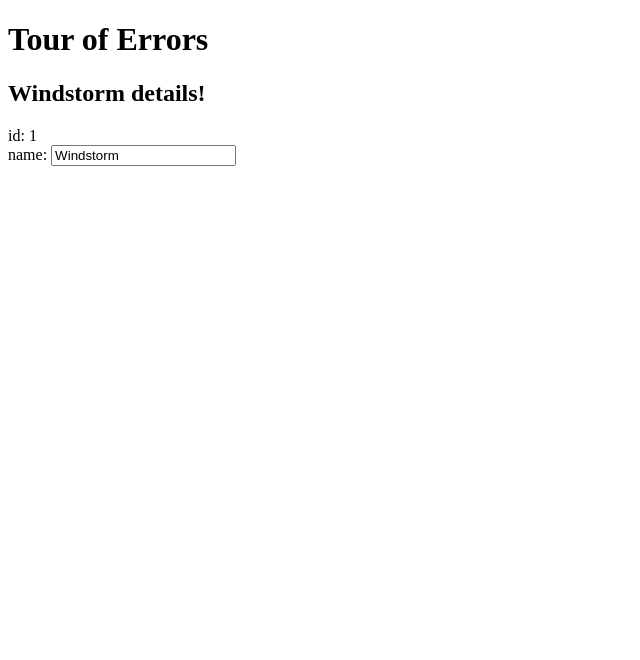
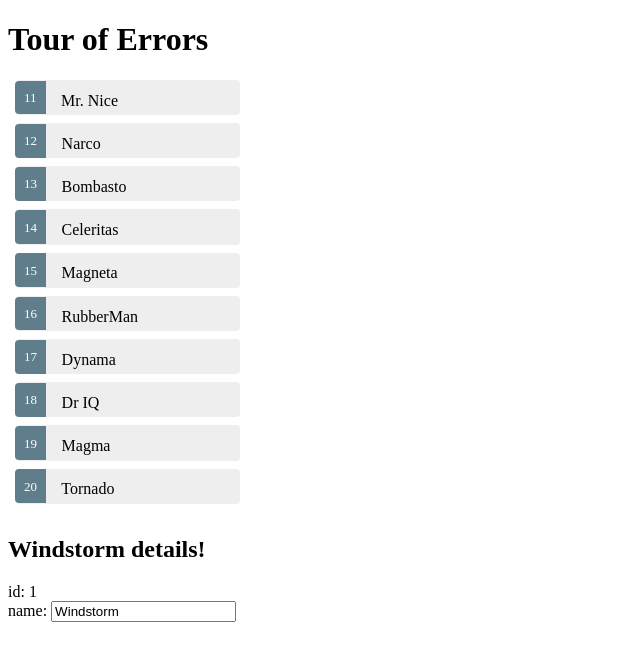
Before and after one commit to dcarandangssf/tourOfErrors, an Angular app: page / in a window 1280 px wide. Shown: the top 660 px of the page, without its empty margins (0-640 px from the left). Built offline with nearby package versions, Linux system fonts and the light colour scheme.

Commit message:
Displaying heroes

```diff
--- a/src/app/app.component.css
+++ b/src/app/app.component.css
@@ -0,0 +1,49 @@
+styles: [`
+  .selected {
+    background-color: #CFD8DC !important;
+    color: white;
+  }
+  .heroes {
+    margin: 0 0 2em 0;
+    list-style-type: none;
+    padding: 0;
+    width: 15em;
+  }
+  .heroes li {
+    cursor: pointer;
+    position: relative;
+    left: 0;
+    background-color: #EEE;
+    margin: .5em;
+    padding: .3em 0;
+    height: 1.6em;
+    border-radius: 4px;
+  }
+  .heroes li.selected:hover {
+    background-color: #BBD8DC !important;
+    color: white;
+  }
+  .heroes li:hover {
+    color: #607D8B;
+    background-color: #DDD;
+    left: .1em;
+  }
+  .heroes .text {
+    position: relative;
+    top: -3px;
+  }
+  .heroes .badge {
+    display: inline-block;
+    font-size: small;
+    color: white;
+    padding: 0.8em 0.7em 0 0.7em;
+    background-color: #607D8B;
+    line-height: 1em;
+    position: relative;
+    left: -1px;
+    top: -4px;
+    height: 1.8em;
+    margin-right: .8em;
+    border-radius: 4px 0 0 4px;
+  }
+`]
--- a/src/app/app.component.ts
+++ b/src/app/app.component.ts
@@ -5,10 +5,28 @@
   name: string;
 }
 
+const HEROES: Hero[] = [
+  { id: 11, name: 'Mr. Nice' },
+  { id: 12, name: 'Narco' },
+  { id: 13, name: 'Bombasto' },
+  { id: 14, name: 'Celeritas' },
+  { id: 15, name: 'Magneta' },
+  { id: 16, name: 'RubberMan' },
+  { id: 17, name: 'Dynama' },
+  { id: 18, name: 'Dr IQ' },
+  { id: 19, name: 'Magma' },
+  { id: 20, name: 'Tornado' }
+];
+
 @Component({
   selector: 'app-root',
   template: `
     <h1>{{title}}</h1>
+    <ul class="heroes">
+      <li *ngFor="let hero of heroes">
+        <span class="badge">{{hero.id}}</span> {{hero.name}}
+      </li>
+    </ul>
     <h2>{{hero.name}} details!</h2>
     <div><label>id: </label>{{hero.id}}</div>
     <div>
@@ -16,7 +34,55 @@
       <input [(ngModel)]="hero.name" placeholder="name">
     </div>
     `,
-  styleUrls: ['./app.component.css']
+  styles: [`
+  .selected {
+    background-color: #CFD8DC !important;
+    color: white;
+  }
+  .heroes {
+    margin: 0 0 2em 0;
+    list-style-type: none;
+    padding: 0;
+    width: 15em;
+  }
+  .heroes li {
+    cursor: pointer;
+    position: relative;
+    left: 0;
+    background-color: #EEE;
+    margin: .5em;
+    padding: .3em 0;
+    height: 1.6em;
+    border-radius: 4px;
+  }
+  .heroes li.selected:hover {
+    background-color: #BBD8DC !important;
+    color: white;
+  }
+  .heroes li:hover {
+    color: #607D8B;
+    background-color: #DDD;
+    left: .1em;
+  }
+  .heroes .text {
+    position: relative;
+    top: -3px;
+  }
+  .heroes .badge {
+    display: inline-block;
+    font-size: small;
+    color: white;
+    padding: 0.8em 0.7em 0 0.7em;
+    background-color: #607D8B;
+    line-height: 1em;
+    position: relative;
+    left: -1px;
+    top: -4px;
+    height: 1.8em;
+    margin-right: .8em;
+    border-radius: 4px 0 0 4px;
+  }
+`]
 })
 export class AppComponent {
   title = 'Tour of Errors';
@@ -24,4 +90,5 @@
     id: 1,
     name: 'Windstorm'
   };
+  heroes = HEROES;
 }
```
